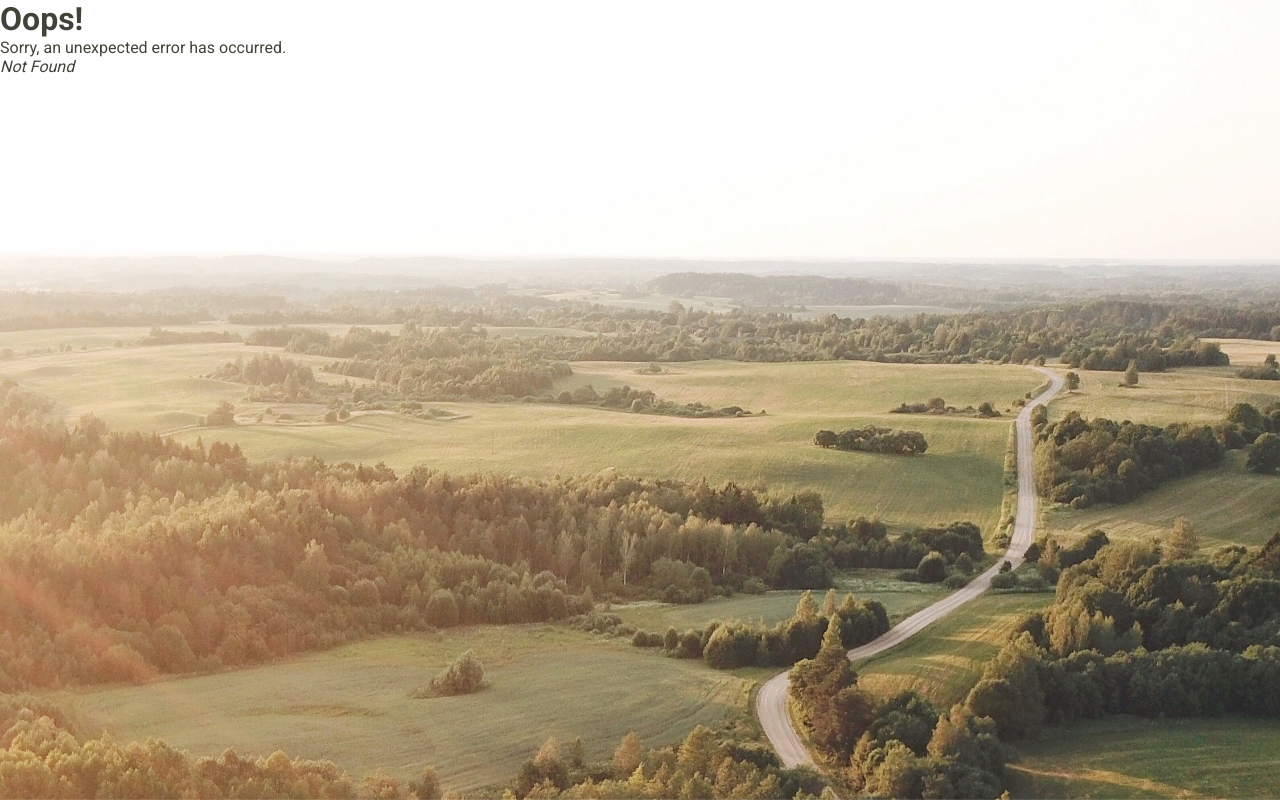
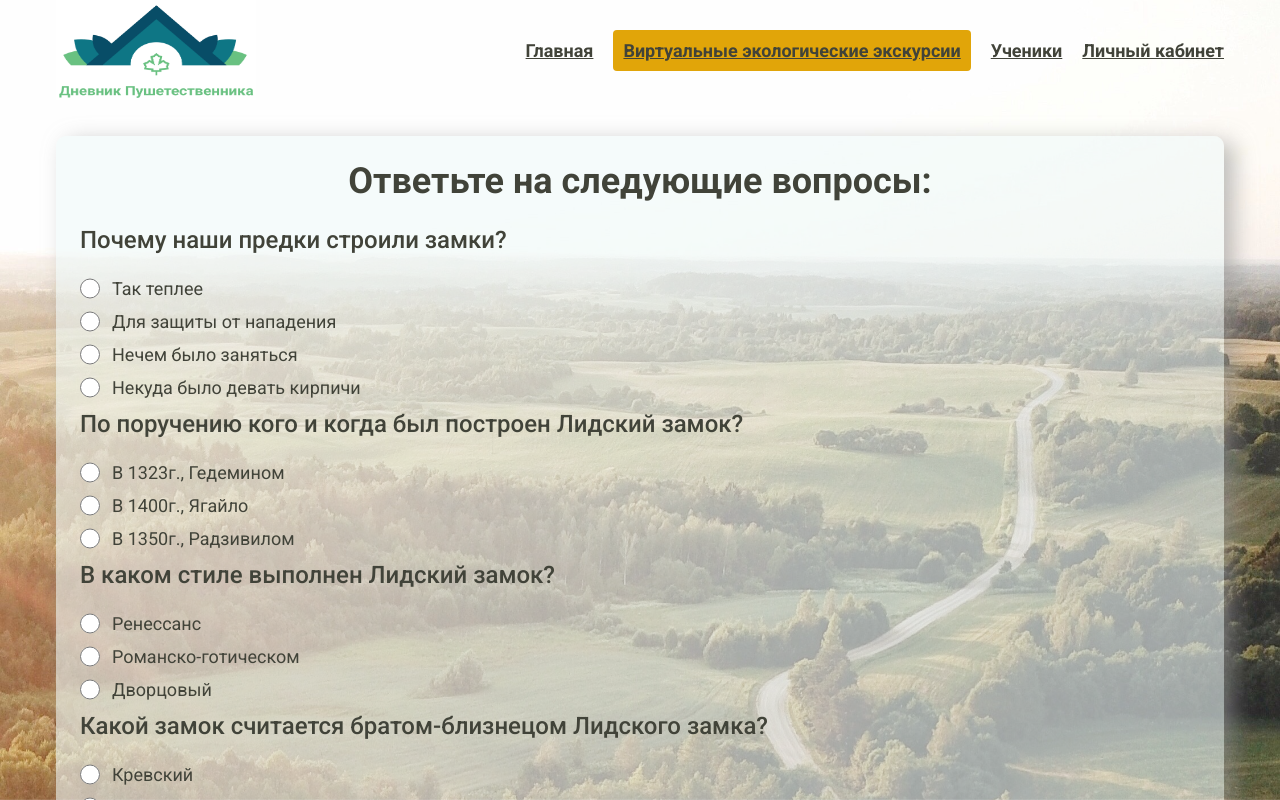
Before and after one commit to psycho0sis/travel-diary, a React (Create React App) app: page /virtual/palaces/quiz in a window 1280 px wide. Before the commit this address had no page. Built offline with nearby package versions, Linux system fonts and the light colour scheme.

Commit message:
refactor: refactoring

```diff
--- a/src/components/quiz/config.ts
+++ b/src/components/quiz/config.ts
@@ -1,16 +1,3 @@
-export const palacesQuestions = [
-  'Почему наши предки строили замки?',
-  'По поручению кого и когда был построен Лидский замок?',
-  'В каком стиле выполнен Лидский замок?',
-  'Какой замок считается братом-близнецом Лидского замка?',
-  'Какие легенды о Мирском  замке вы знаете?',
-  'Какое легендарное событие Лидского замка легло в основу многих театрализованных представлений?',
-  'Какой архитектурный стиль Мирского замка?',
-  'Какой замок расположен в д. Гайтюнишки Вороновского района?',
-  'Кем и в каком году был построен замок  в  д. Гайтюнишки ,Вороновского района?',
-  'Для чего используется дом-крепость в настоящее время(что размещается в настоящее время в доме-крепости)?',
-];
-
 export const palacesQuizData = [
   {
     id: '0',
@@ -41,12 +28,51 @@ export const palacesQuizData = [
     answers: ['Кревский', 'Мирский', 'Несвижский'],
     correctAnswer: 'Кревский',
   },
+  {
+    id: '4',
+    question: 'Какие легенды о Мирском  замке вы знаете?',
+    answers: ['Легенда о бараньей голове', 'Легенда о черной деве', 'Легенда о яблоневом саде'],
+    correctAnswer: 'Легенда о яблоневом саде',
+  },
+  {
+    id: '5',
+    question:
+      'Какое легендарное событие Лидского замка легло в основу многих театрализованных представлений?',
+    answers: ['Конные скачки', 'Рыцарский турнир', 'Поэтические вечера'],
+    correctAnswer: 'Рыцарский турнир',
+  },
+  {
+    id: '6',
+    question: 'Какой архитектурный стиль Мирского замка?',
+    answers: ['Готика', 'Ренессанс', 'Барокко'],
+    correctAnswer: 'Ренессанс',
+  },
+  {
+    id: '7',
+    question: 'Какой замок расположен в д. Гайтюнишки Вороновского района?',
+    answers: ['Дом-крепость Нонхартов', 'Дворец Пусловских', 'Коссовский замок'],
+    correctAnswer: 'Дом-крепость Нонхартов',
+  },
+  {
+    id: '8',
+    question: 'Кем и в каком году был построен замок  в  д. Гайтюнишки ,Вороновского района?',
+    answers: ['В 1720 г. Бекхер', 'В 1612 г. Петром Нонхартом', 'В 1650 г. Жигимонд'],
+    correctAnswer: 'В 1612 г. Петром Нонхартом',
+  },
+  {
+    id: '9',
+    question:
+      'Для чего используется дом-крепость в настоящее время(что размещается в настоящее время в доме-крепости)?',
+    answers: ['Санаторий', 'Больница', 'Дом отдыха'],
+    correctAnswer: 'Больница',
+  },
 ];
 
 export const gravesQuizData = [
   {
     id: '0',
-    question: '',
+    question:
+      'На территории школы находится памятник герою Советского союза. За что этот человек был удостоен звания Советского союза?',
     answers: [
       'За образцовое выполнение боевых заданий в борьбе с немецкими захватчиками',
       'За достижения в сельском хозяйстве',
@@ -56,13 +82,15 @@ export const gravesQuizData = [
   },
   {
     id: '1',
-    question: '',
+    question:
+      'Славится Вороновский район великими людьми, но не каждый может похвастаться тем, что этот человек полный кавалер Ордена Славы, и не каждый населенный пункт может похвастаться улицей, названной в его честь. О ком идет речь?',
     answers: ['Стрельников', 'Семашко', 'Литовчик', 'Киров'],
     correctAnswer: 'Литовчик',
   },
   {
     id: '2',
-    question: '',
+    question:
+      'Здесь на месте войны людей сортировали. У них было 3 пути: расстрел, Лидское гетто, лагеря. Что воздвигли в их память о распутье?',
     answers: [
       'Памятник на месте расстрела евреев',
       'Братская могила',
@@ -72,7 +100,8 @@ export const gravesQuizData = [
   },
   {
     id: '3',
-    question: '',
+    question:
+      'На территории школы находится памятник герою Советского союза. Где и при каких обстоятельствах он погиб?',
     answers: [
       'В боях на освобождение Вороново',
       'В Вороновский лесах от рук бандитов',
@@ -83,7 +112,8 @@ export const gravesQuizData = [
   },
   {
     id: '4',
-    question: '',
+    question:
+      'Здесь был остановочный пункт "поезда смерти". Но из-за нехватки воды пассажиры остались здесь навсегда. Что нам напоминает об этом?',
     answers: [
       'Братская могила',
       'Памятник юным героям-антифашистам',
--- a/src/components/quiz/index.tsx
+++ b/src/components/quiz/index.tsx
@@ -1,4 +1,6 @@
 import { FC, useState } from 'react';
+
+import { Title } from 'components/ui/title';
 
 import { Item } from './item';
 
@@ -30,6 +32,7 @@ export const Quiz: FC<IQuiz> = ({ data }) => {
 
   return (
     <div className='quiz'>
+      <Title fontSize={36}>Ответьте на следующие вопросы:</Title>
       {data.map((item) => (
         <Item
           key={item.id}
--- a/src/components/virtual-excursions/palaces/index.tsx
+++ b/src/components/virtual-excursions/palaces/index.tsx
@@ -16,6 +16,11 @@ export const VirtualExcursionsPalaces = () => (
     </Link>
     <Title>Экскурсии по замкам Гродненской области</Title>
     <GoogleMaps center={{ lat: 54.15320407797462, lng: 25.319435879481013 }} markers={markers} />
+    <div className='excursion__link-wrapper'>
+      <Link className='item__link' to='/virtual/palaces/quiz'>
+        Пройти викторину
+      </Link>
+    </div>
     <VirtualExcursions excursions={palaces} />
   </>
 );
--- a/src/components/virtual-excursions/palaces/lida/index.tsx
+++ b/src/components/virtual-excursions/palaces/lida/index.tsx
@@ -30,12 +30,6 @@ export const LidaPalace = () => {
       <Title fontSize={36} margin='25x 0'>
         Лидский замок
       </Title>
-
-      <div className='excursion__link-wrapper'>
-        <Link className='item__link' to='/virtual/palaces/mir/quiz'>
-          Пройти викторину
-        </Link>
-      </div>
 
       <div className='excursion__content'>
         <p className='excursion__text'>
--- a/src/components/virtual-excursions/palaces/mir/index.tsx
+++ b/src/components/virtual-excursions/palaces/mir/index.tsx
@@ -37,12 +37,6 @@ export const MirPalace = () => {
       <Title fontSize={36} margin='25x 0'>
         Мирский замок
       </Title>
-
-      <div className='excursion__link-wrapper'>
-        <Link className='item__link' to='/virtual/palaces/mir/quiz'>
-          Пройти викторину
-        </Link>
-      </div>
 
       <div className='excursion__content'>
         <p className='excursion__text'>
--- a/src/components/virtual-excursions/palaces/nunhart/index.tsx
+++ b/src/components/virtual-excursions/palaces/nunhart/index.tsx
@@ -31,12 +31,6 @@ export const NunhartPalace = () => {
       <Title fontSize={36} margin='25x 0'>
         Дом-крепость Нонхартов
       </Title>
-
-      <div className='excursion__link-wrapper'>
-        <Link className='item__link' to='/virtual/palaces/mir/quiz'>
-          Пройти викторину
-        </Link>
-      </div>
 
       <div className='excursion__content'>
         <p className='excursion__text'>
--- a/src/components/virtual-excursions/voronovo/index.tsx
+++ b/src/components/virtual-excursions/voronovo/index.tsx
@@ -12,12 +12,12 @@ export const VirtualExcursionVoronovo = () => {
       <Link className='excursion__back-btn' to='/virtual/'>
         Назад к списку экскурсий
       </Link>
-      <Title>Братская могила мирных граждан г.п. Вороново</Title>
+      <Title>Братские могилы мирных граждан г.п. Вороново</Title>
       <div className='excursion__map-wrapper'>
         <VoronovoRoute />
       </div>
       <div className='excursion__link-wrapper'>
-        <Link className='item__link' to='/virtual/palaces/mir/quiz'>
+        <Link className='item__link' to='/virtual/voronovo/quiz'>
           Пройти викторину
         </Link>
       </div>
--- a/src/index.tsx
+++ b/src/index.tsx
@@ -68,11 +68,11 @@ const router = createBrowserRouter([
         element: <NunhartPalace />,
       },
       {
-        path: '/virtual/palaces/mir/quiz',
+        path: '/virtual/palaces/quiz',
         element: <Quiz data={palacesQuizData} />,
       },
       {
-        path: '/virtual/palaces/voronovo/quiz',
+        path: '/virtual/voronovo/quiz',
         element: <Quiz data={gravesQuizData} />,
       },
       {
```
